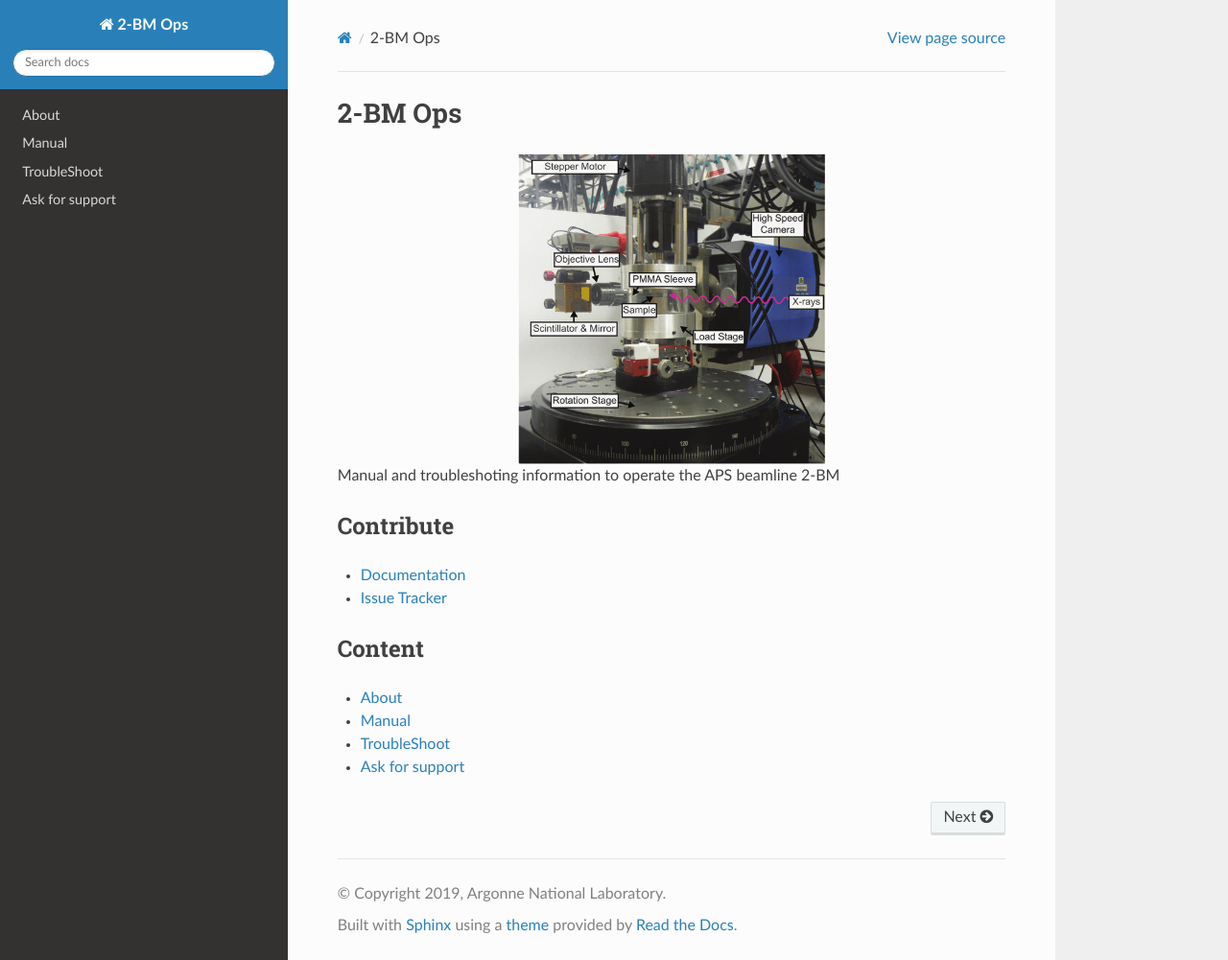
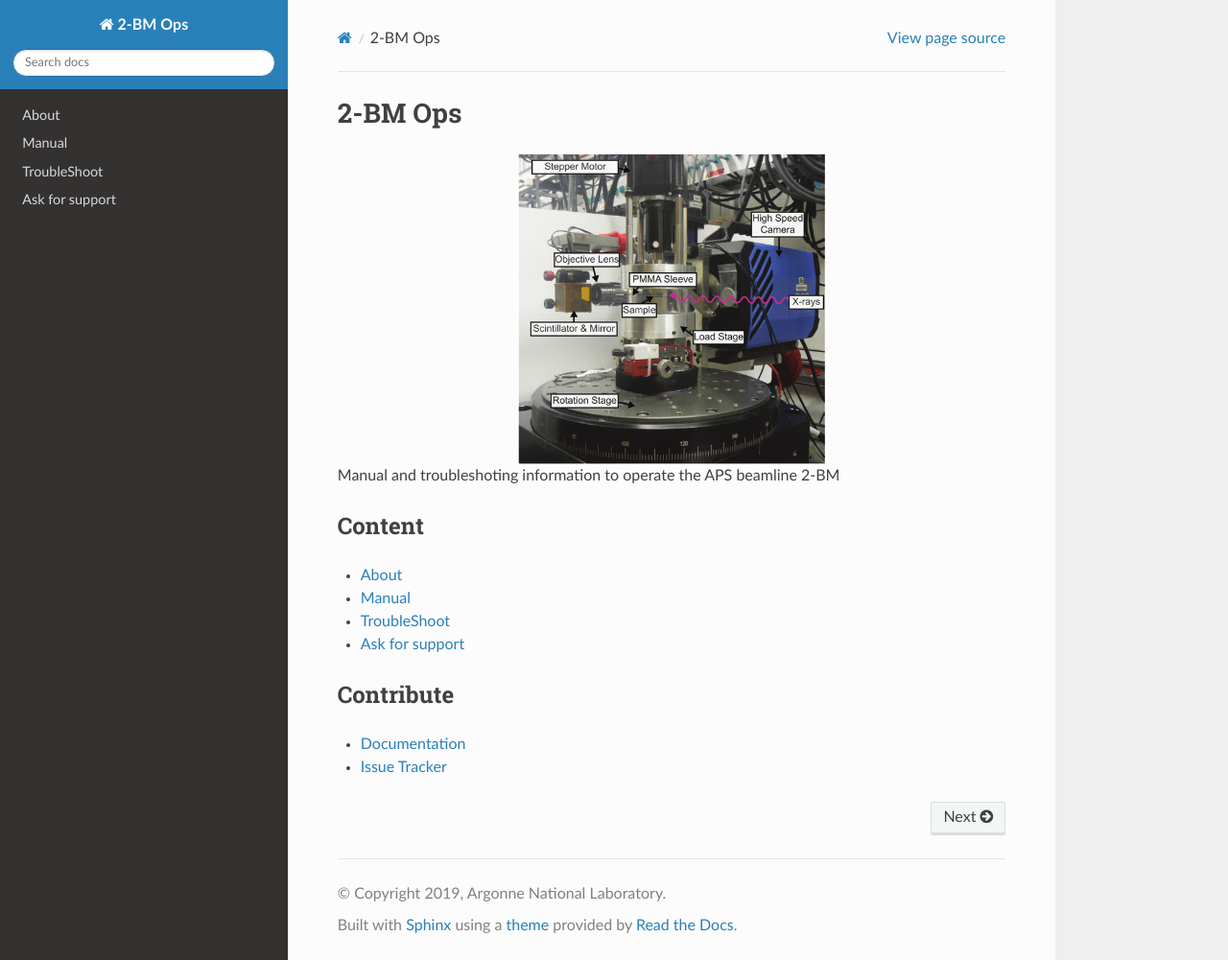
Before and after one commit to xray-imaging/2bm-docs, a Sphinx documentation site: the page built from docs/index.rst, in a window 1280 px wide and 1001 px high. Shown: the whole window at 96% size. Built offline with Sphinx 7.4.7 and the Read the Docs theme 2.0.0, drawn with Linux system fonts in a browser that asks for light colours; part of the change alters nothing that is shown.

```diff
--- a/docs/index.rst
+++ b/docs/index.rst
@@ -11,13 +11,6 @@
 
 Manual and troubleshoting information to operate the APS beamline 2-BM
 
-
-Contribute
-----------
-
-* `Documentation <https://github.com/decarlof/2bm-docs/tree/master/docs>`_
-* `Issue Tracker <https://github.com/decarlof/2bm-docs/issues>`_
-
 Content
 -------
 
@@ -28,3 +21,9 @@ Content
    source/manual
    source/troubleshoot
    source/support
+
+Contribute
+----------
+
+* `Documentation <https://github.com/decarlof/2bm-docs/tree/master/docs>`_
+* `Issue Tracker <https://github.com/decarlof/2bm-docs/issues>`_
```
